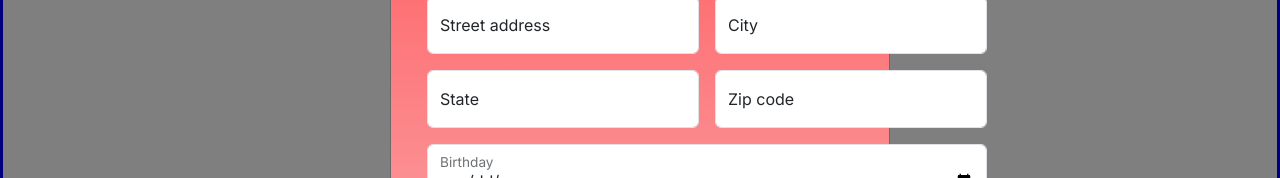
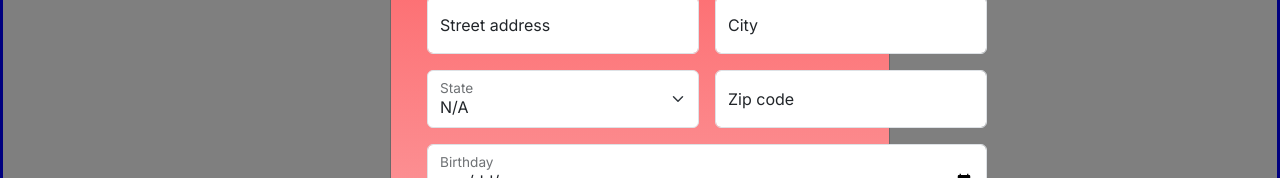
Before and after one commit to BenjaminBrandon/Contacts_app, a Next.js app: page / in a window 1280 px wide. Both pictures are taken after typing "Sample" into the empty fields and a click on the button "Add Contact". Shown: the part 280-458 px from the top of the page. Built offline with nearby package versions, Linux system fonts and the light colour scheme.

Commit message:
added state select option for form

```diff
--- a/src/app/Contacts/AddContact/AddContact.tsx
+++ b/src/app/Contacts/AddContact/AddContact.tsx
@@ -1,8 +1,10 @@
-import React from 'react';
+import React, { useState } from 'react';
 import { Col, Container, FloatingLabel, Form, Row } from 'react-bootstrap';
 import styles from './AddContact.module.scss';
 
 export const AddContact = () => {
+  const [newContact, setNewContact] = useState('');
+
   return (
     <Container className={styles.addContactCard}>
       <Form>
@@ -106,10 +108,61 @@
               controlId="floatingSearch"
               label="State"
             >
-              <Form.Control
-                type="text"
-                placeholder="State"
-              />
+              <Form.Select>
+                <option value="">N/A</option>
+                <option value="AK">Alaska</option>
+                <option value="AL">Alabama</option>
+                <option value="AR">Arkansas</option>
+                <option value="AZ">Arizona</option>
+                <option value="CA">California</option>
+                <option value="CO">Colorado</option>
+                <option value="CT">Connecticut</option>
+                <option value="DC">District of Columbia</option>
+                <option value="DE">Delaware</option>
+                <option value="FL">Florida</option>
+                <option value="GA">Georgia</option>
+                <option value="HI">Hawaii</option>
+                <option value="IA">Iowa</option>
+                <option value="ID">Idaho</option>
+                <option value="IL">Illinois</option>
+                <option value="IN">Indiana</option>
+                <option value="KS">Kansas</option>
+                <option value="KY">Kentucky</option>
+                <option value="LA">Louisiana</option>
+                <option value="MA">Massachusetts</option>
+                <option value="MD">Maryland</option>
+                <option value="ME">Maine</option>
+                <option value="MI">Michigan</option>
+                <option value="MN">Minnesota</option>
+                <option value="MO">Missouri</option>
+                <option value="MS">Mississippi</option>
+                <option value="MT">Montana</option>
+                <option value="NC">North Carolina</option>
+                <option value="ND">North Dakota</option>
+                <option value="NE">Nebraska</option>
+                <option value="NH">New Hampshire</option>
+                <option value="NJ">New Jersey</option>
+                <option value="NM">New Mexico</option>
+                <option value="NV">Nevada</option>
+                <option value="NY">New York</option>
+                <option value="OH">Ohio</option>
+                <option value="OK">Oklahoma</option>
+                <option value="OR">Oregon</option>
+                <option value="PA">Pennsylvania</option>
+                <option value="PR">Puerto Rico</option>
+                <option value="RI">Rhode Island</option>
+                <option value="SC">South Carolina</option>
+                <option value="SD">South Dakota</option>
+                <option value="TN">Tennessee</option>
+                <option value="TX">Texas</option>
+                <option value="UT">Utah</option>
+                <option value="VA">Virginia</option>
+                <option value="VT">Vermont</option>
+                <option value="WA">Washington</option>
+                <option value="WI">Wisconsin</option>
+                <option value="WV">West Virginia</option>
+                <option value="WY">Wyoming</option>
+              </Form.Select>
             </FloatingLabel>
           </Col>
           <Col>
```
